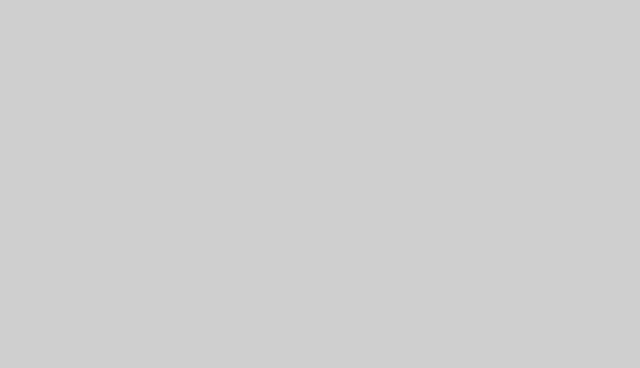
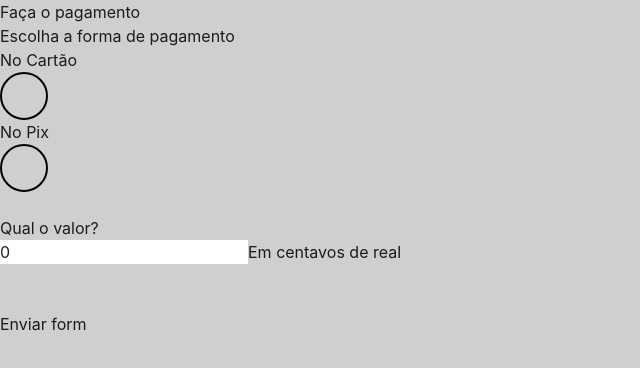
Before and after one commit to StructCE/our-react-components, a React (Vite) app: page / in a window 1280 px wide. Shown: the top 368 px of the page, without its empty margins (0-640 px from the left). Built offline with nearby package versions, Linux system fonts and the light colour scheme.

Commit message:
Radio-Input/Button changes

```diff
--- a/src/App.tsx
+++ b/src/App.tsx
@@ -1,7 +1,7 @@
-import { Button } from "./components/Button/example";
+import { RadioInputExample2 } from "./components/RadioInput/example2";
 
 function App() {
-  return <Button />;
+  return <RadioInputExample2 />;
 }
 
 export default App;
--- a/src/components/Button/example.tsx
+++ b/src/components/Button/example.tsx
@@ -1,7 +1,11 @@
-export function Button({}) {
+type Props = {
+  children: React.ReactNode;
+};
+
+export function Button({ children }: Props) {
   return (
-    <body className="h-100 w-full flex justify-center items-center">
-      <button className="bg-gray-300 border-none h-8 w-20 pt-2 pr-4 hover:shadow-lg focus:shadow-lg focus:outline-orange-600 focus:outline-offset-1 hover:cursor-pointer rounded-md text-transparent"></button>
-    </body>
+    <button className="bg-gray-300 border-none py-[0.5em] px-[1em] hover:shadow-lg focus-visible:shadow-lg focus-visible:outline focus-visible:outline-orange-600 focus-visible:outline-offset-1 cursor-pointer rounded-md">
+      {children}
+    </button>
   );
 }
--- /dev/null
+++ b/src/components/Button/index.tsx
@@ -0,0 +1,5 @@
+import { Button } from "./example";
+
+export function ButtonExample({}) {
+  return <Button>Olá mundo</Button>;
+}
--- a/src/components/RadioInput/example/index.tsx
+++ b/src/components/RadioInput/example/index.tsx
@@ -9,7 +9,6 @@
 
 import * as RadioGroup from "@radix-ui/react-radio-group";
 import React, { useState } from "react";
-import { RadioInput } from "..";
 import { ArrowUp, ArrowUpLeft, ArrowUpRight } from "./svgs";
 
 export function RadioInputExample() {
@@ -30,70 +29,51 @@ export function RadioInputExample() {
     // pode causar bugs
   }
 
-  function handleChangeMove(e: React.ChangeEvent<HTMLInputElement>) {
-    setDirection(Number(e.target.value));
+  function handleChangeMove(newValue: string) {
+    setDirection(Number(newValue));
   }
 
   return (
-    <RadioGroup.Root className="flex flex-col items-center gap-2.5">
+    <>
       <form onSubmit={handleSubmitMove}>
+        <RadioGroup.Root
+          className="flex-col flex items-center"
+          value={String(direction)}
+          onValueChange={handleChangeMove}
+        >
           <RadioGroup.Item
-          value={""}
-          className="flex-col w-[25px] h-[25px] focus:bg-white border-black border-2"
+            value="-1"
+            className="flex-col w-[25px] h-[25px] focus:bg-white"
+            id="left"
           >
-          <RadioInput
-            style={{}}
-            name="direction"
-            id="left"
-            value={-1}
-            onChange={handleChangeMove}
-          >
-            <RadioGroup.Indicator>
             <ArrowUpLeft
               style={{
                 cursor: "pointer",
-                  background:
-                    direction === -1 ? "rgba(255, 255, 255, 0.8)" : "",
+                background: direction === -1 ? "rgba(255, 255, 255, 0.8)" : "",
               }}
             />
-            </RadioGroup.Indicator>
-          </RadioInput>
+            <RadioGroup.Indicator className="w-full h-full -z-10" />
           </RadioGroup.Item>
           <br />
           <RadioGroup.Item
-          value={""}
-          className="flex-col w-[25px] h-[25px] focus:bg-white border-black border-2"
+            className="flex-col w-[25px] h-[25px] focus:bg-white"
+            id="up"
+            value="0"
           >
-          <RadioInput
-            style={{}}
-            name="direction"
-            id="up"
-            value={0}
-            onChange={handleChangeMove}
-          >
-            <RadioGroup.Indicator>
             <ArrowUp
               style={{
                 cursor: "pointer",
                 background: direction === 0 ? "rgba(255, 255, 255, 0.8)" : "",
               }}
             />
-            </RadioGroup.Indicator>
-          </RadioInput>
+            <RadioGroup.Indicator />
           </RadioGroup.Item>
           <br />
           <RadioGroup.Item
-          value={""}
-          className="flex-col w-[25px] h-[25px] focus:bg-white border-black border-2"
+            className="flex-col w-[25px] h-[25px] focus:bg-white"
+            id="down"
+            value="1"
           >
-          <RadioInput
-            style={{}}
-            name="direction"
-            id="down"
-            value={1}
-            onChange={handleChangeMove}
-          >
-            <RadioGroup.Indicator>
             <ArrowUpRight
               className="border-black"
               style={{
@@ -101,26 +81,26 @@ export function RadioInputExample() {
                 background: direction === 1 ? "rgba(255, 255, 255, 0.8)" : "",
               }}
             />
-            </RadioGroup.Indicator>
-          </RadioInput>
+            <RadioGroup.Indicator />
           </RadioGroup.Item>
-
+        </RadioGroup.Root>
         <br />
-        <button type="submit">Move</button>
+        <button className="flex mx-auto my-0" type="submit">
+          Move
+        </button>
       </form>
-
       <div
+        className="flex mx-auto my-0"
         style={{
           display: "block",
           zIndex: -1,
           background: "red",
-          margin: "20px",
           width: "50px",
           height: "50px",
           transform: `translateX(${currentPosition * 200}%)`,
           transition: "transform 0.5s ease-in-out",
         }}
       />
-    </RadioGroup.Root>
+    </>
   );
 }
--- a/src/components/RadioInput/example2/CustomRadio.tsx
+++ b/src/components/RadioInput/example2/CustomRadio.tsx
@@ -1,15 +1,6 @@
 /* eslint-disable @typescript-eslint/no-unused-vars */
 import * as RadioGroup from "@radix-ui/react-radio-group";
 import React from "react";
-
-type Props = {
-  children: React.ReactNode;
-  checked: boolean;
-  id: string;
-  name: string;
-  value: string;
-  onChange: React.ChangeEventHandler<HTMLButtonElement>;
-};
 
 // Copiando e modificando o RadioInput original:
 
@@ -20,15 +11,19 @@ type Props = {
 // - Criar um novo componente CustomRadio, que recebe os props do RadioInput original
 // - Desestruturar a propriedade "checked" do props, para que ele exista não só no input,
 //    mas também Icone customizado, que está controlando a aparência do input
-export function CustomRadio({ children, checked, id, ...props }: Props) {
-  return (
-    <RadioGroup.Root>
+export const CustomRadio = React.forwardRef(
+  (
+    props: RadioGroup.RadioGroupItemProps,
+    ref: React.ForwardedRef<HTMLButtonElement | null>
+  ) => {
+    return (
       <RadioGroup.Item
+        ref={ref}
         {...props}
-        className="w-12 border-black border-2 appearance-none h-12 rounded-full focus:bg-green-700 outline-none cursor-pointer "
+        className="w-12 border-black border-2 h-12 rounded-full outline-none cursor-pointer relative m-0"
       >
-        <RadioGroup.Indicator></RadioGroup.Indicator>
+        <RadioGroup.Indicator className="w-full h-full rounded-full bg-green-700 absolute inset-0" />
       </RadioGroup.Item>
-    </RadioGroup.Root>
-  );
-}
+    );
+  }
+);
--- a/src/components/RadioInput/example2/index.tsx
+++ b/src/components/RadioInput/example2/index.tsx
@@ -5,6 +5,7 @@
 
 // - Criar uma página que permita o usuário escolher uma forma de pagamento com os radios
 
+import * as RadioGroup from "@radix-ui/react-radio-group";
 import React, { useState } from "react";
 import { CustomRadio } from "./CustomRadio";
 
@@ -20,10 +21,24 @@ export function RadioInputExample2() {
     // Isso nem sempre pode ser feito
 
     if (Number.isNaN(Number(value))) {
-      setFormInfo((prevInfo) => ({ ...prevInfo, [name]: value }));
+      setFormInfo((prevInfo) => ({
+        ...prevInfo,
+        [name]: value,
+      }));
     } else {
-      setFormInfo((prevInfo) => ({ ...prevInfo, [name]: Number(value) }));
+      setFormInfo((prevInfo) => ({
+        ...prevInfo,
+        [name]: Number(value),
+      }));
     }
+  }
+
+  function handlePaymentMethodChange(value: string) {
+    setFormInfo((prevInfo) => ({
+      ...prevInfo,
+      paymentMethod: value,
+    }));
+    console.log(value);
   }
 
   function handleSubmit(e: { preventDefault: () => void }) {
@@ -39,27 +54,17 @@ export function RadioInputExample2() {
   return (
     <form id="form" onSubmit={handleSubmit}>
       <h1>Faça o pagamento</h1>
-      <fieldset>
-        <legend>Escolha a forma de pagamento</legend>
-        <CustomRadio
-          children=""
-          name="paymentMethod"
-          value="card"
-          id="card"
-          checked={formInfo.paymentMethod === "card"}
-          onChange={handleChange}
-        />
+      <legend>Escolha a forma de pagamento</legend>
+      <RadioGroup.Root
+        className="flex flex-col"
+        value={formInfo.paymentMethod}
+        onValueChange={handlePaymentMethodChange}
+      >
         <label htmlFor="card">No Cartão</label>
-        <CustomRadio
-          children=""
-          name="paymentMethod"
-          id="pix"
-          value="pix"
-          checked={formInfo.paymentMethod === "pix"}
-          onChange={handleChange}
-        />
-        <label htmlFor="pix">No PIX</label>
-      </fieldset>
+        <CustomRadio value="card" />
+        <label htmlFor="card">No Pix</label>
+        <CustomRadio value="pix" />
+      </RadioGroup.Root>
       <br />
       <fieldset>
         <legend>Qual o valor?</legend>
--- a/src/components/RadioInput/index.tsx
+++ b/src/components/RadioInput/index.tsx
@@ -1,25 +1,13 @@
+import * as RadioGroup from "@radix-ui/react-radio-group";
+import React from "react";
+
 type Props = {
-  children: React.ReactNode;
-  id: string;
-  style: React.CSSProperties;
-  name: string;
-  value: number;
-  onChange: React.ChangeEventHandler<HTMLInputElement>;
+  value: string;
 };
-
-export function RadioInput({ children, id, style, ...props }: Props) {
+export function RadioInput({ ...props }: Props) {
   return (
-    <>
-      <input
-        id={id}
-        {...props}
-        style={{ appearance: "none", position: "absolute" }}
-        type="radio"
-      />
-      <label htmlFor={id} style={{ ...style }}>
-        {/* Icon/visual instead of normal radio: */}
-        {children}
-      </label>
-    </>
+    <RadioGroup.Item {...props} className="appearance-none absolute">
+      <RadioGroup.Indicator />
+    </RadioGroup.Item>
   );
 }
--- a/tailwind.config.js
+++ b/tailwind.config.js
@@ -1,10 +1,7 @@
 /** @type {import('tailwindcss').Config} */
 export default {
   content: [
-    "./index.html",
-    "./src/components/Button/example.tsx",
-    "./src/components/RadioInput/example/index.tsx",
-    "./src/components/RadioInput/example2/CustomRadio.tsx",
+    "./src/**/*.{js,jsx,ts,tsx}", "./index.html"
   ],
   theme: {
     extend: {},
```
Lines whose indentation alone changed are shown as unchanged.
